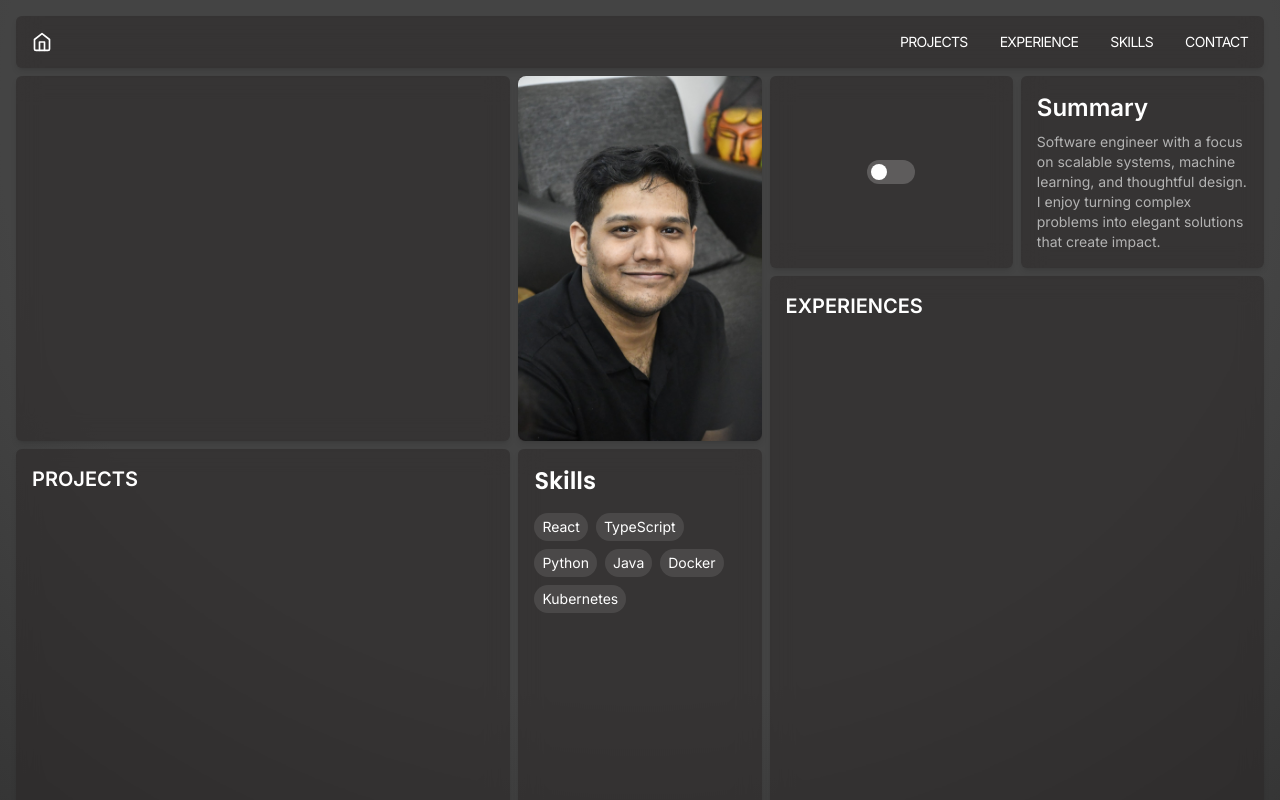
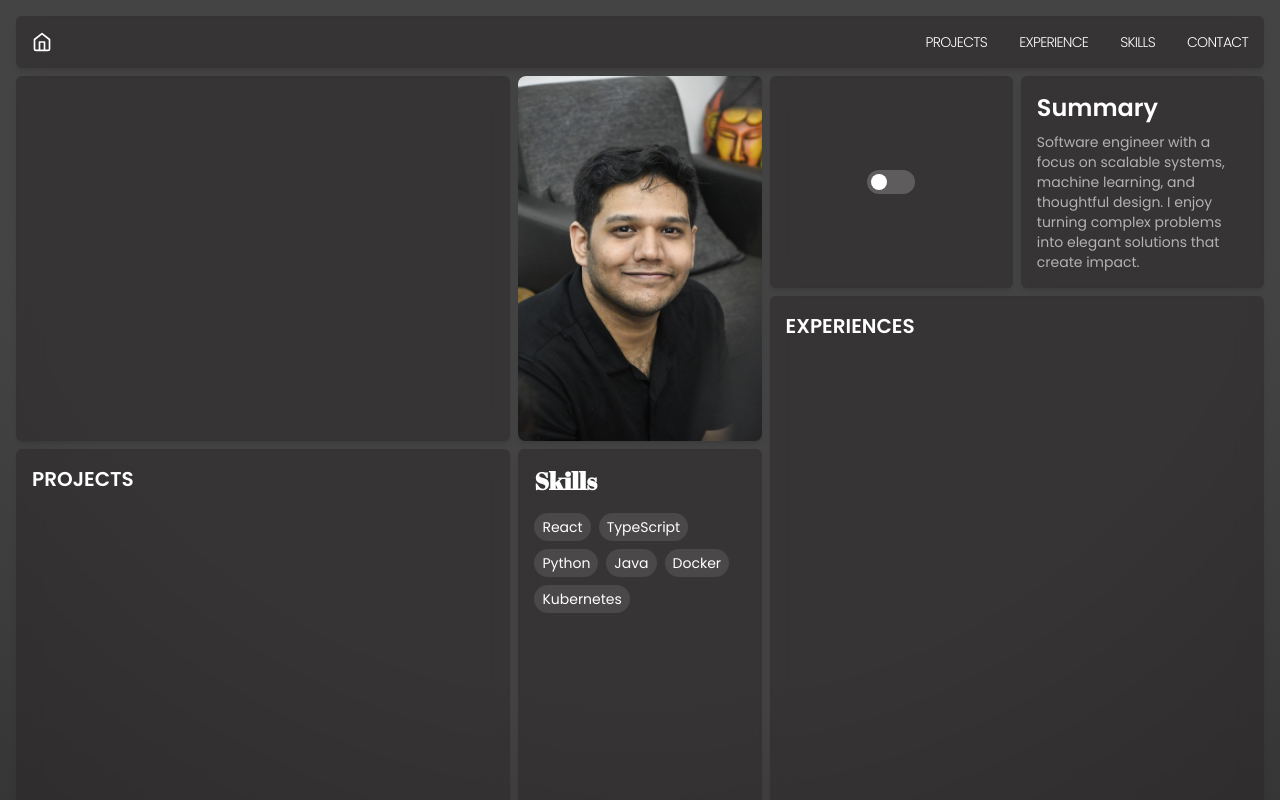
Before and after one commit to saxenabhishek/saxenabhishek, a React (Vite) app in the folder website/: page / in a window 1280 px wide. Shown: the top 800 px of the page. Built offline with nearby package versions, Linux system fonts and the light colour scheme.

Commit message:
wip: new font

```diff
--- a/website/src/assets/styles/main.css
+++ b/website/src/assets/styles/main.css
@@ -1,4 +1,5 @@
-@import 'tailwindcss';
+@import url("https://fonts.googleapis.com/css2?family=Abril+Fatface&family=Poppins:ital,wght@0,100;0,200;0,300;0,400;0,500;0,600;0,700;0,800;0,900;1,100;1,200;1,300;1,400;1,500;1,600;1,700;1,800;1,900&display=swap");
+@import "tailwindcss";
 
 @custom-variant dark (&:is(.dark *));
 
@@ -8,8 +9,8 @@
   --color-text-primary: #ffffff;
   --color-text-secondary: #b3b3b3;
 
-  --font-heading: Poppins, sans-serif;
-  --font-body: Inter, sans-serif;
+  --font-heading: "Abril Fatface", serif;
+  --font-body: "Poppins", sans-serif;
 }
 
 /*
```
